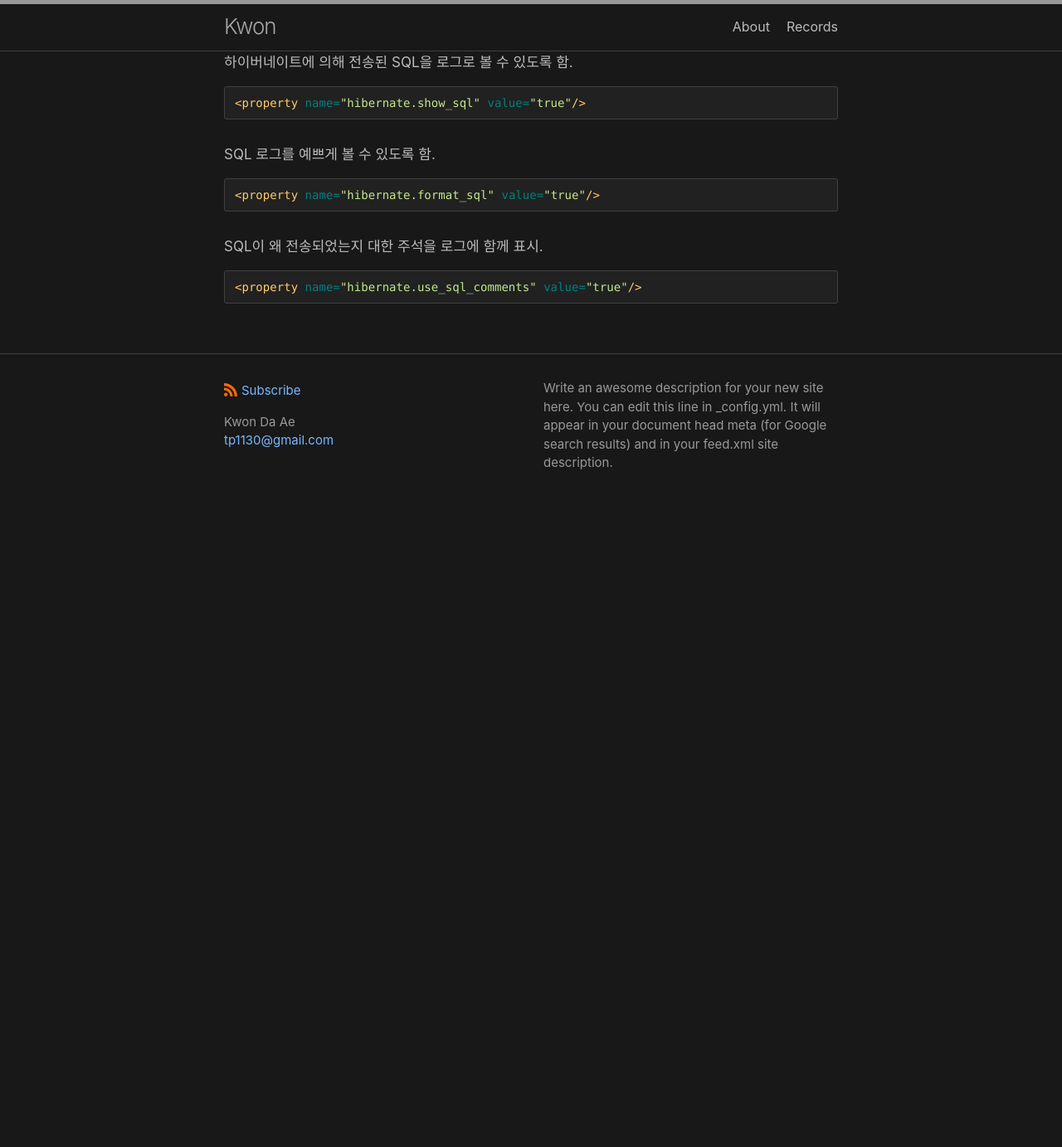
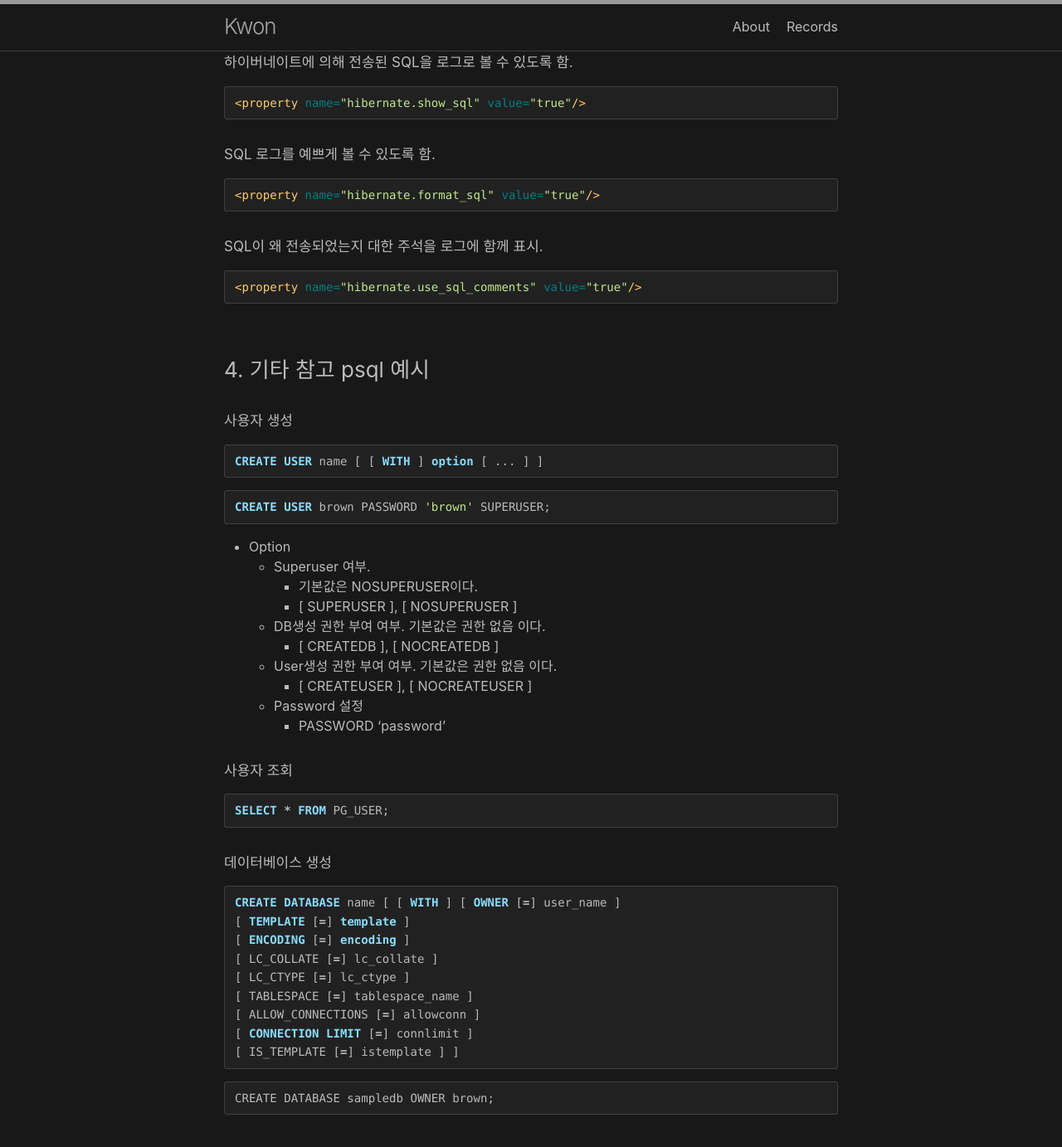
Before and after one commit to thinpig1130/blog, a Jekyll site: the page built from _posts/2021-09-10-JPA_002.md, in a window 1280 px wide and 1400 px high, scrolled down 3032 px. Shown: the top 1383 px of the window at 83% size. Built offline with Jekyll 4.4.1, drawn with Linux system fonts in a browser that asks for light colours; before the commit the page ends 3662 px from its top, so only the background shows below that.

Commit message:
commit
commit

````diff
--- a/_posts/2021-09-10-JPA_002.md
+++ b/_posts/2021-09-10-JPA_002.md
@@ -143,3 +143,51 @@ pom.xml에 들어가서 라이브러리를 추가해 준다.
 ```xml
 <property name="hibernate.use_sql_comments" value="true"/>
 ```
+
+
+
+
+
+
+
+### 4. 기타 참고 psql 예시
+###### 사용자 생성
+```sql
+CREATE USER name [ [ WITH ] option [ ... ] ]
+```
+```sql
+CREATE USER brown PASSWORD 'brown' SUPERUSER;
+```
+- Option
+    - Superuser 여부.
+        - 기본값은 NOSUPERUSER이다.
+        - [ SUPERUSER ], [ NOSUPERUSER ]
+    - DB생성 권한 부여 여부. 기본값은 권한 없음 이다.
+        - [ CREATEDB ], [ NOCREATEDB ]
+    - User생성 권한 부여 여부. 기본값은 권한 없음 이다.
+        - [ CREATEUSER ], [ NOCREATEUSER ]
+    - Password 설정
+        - PASSWORD 'password'
+
+
+
+###### 사용자 조회
+```sql
+SELECT * FROM PG_USER;
+```
+
+###### 데이터베이스 생성
+```sql
+CREATE DATABASE name [ [ WITH ] [ OWNER [=] user_name ]
+[ TEMPLATE [=] template ]
+[ ENCODING [=] encoding ]
+[ LC_COLLATE [=] lc_collate ]
+[ LC_CTYPE [=] lc_ctype ]
+[ TABLESPACE [=] tablespace_name ]
+[ ALLOW_CONNECTIONS [=] allowconn ]
+[ CONNECTION LIMIT [=] connlimit ]
+[ IS_TEMPLATE [=] istemplate ] ]
+```
+```
+CREATE DATABASE sampledb OWNER brown;
+```
````
Also changed, not shown: _posts/2021-09-27-etc_intellij_001.md (+18 -0 lines).
